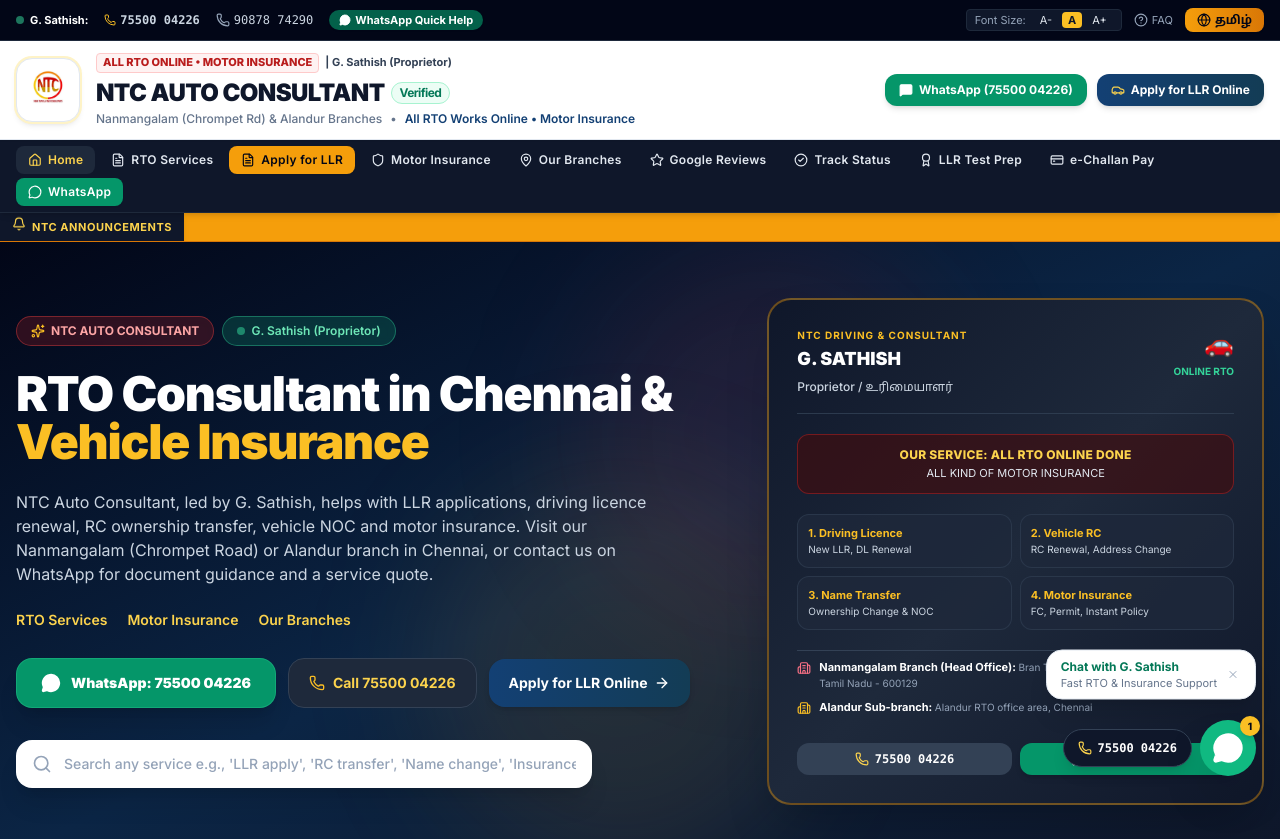
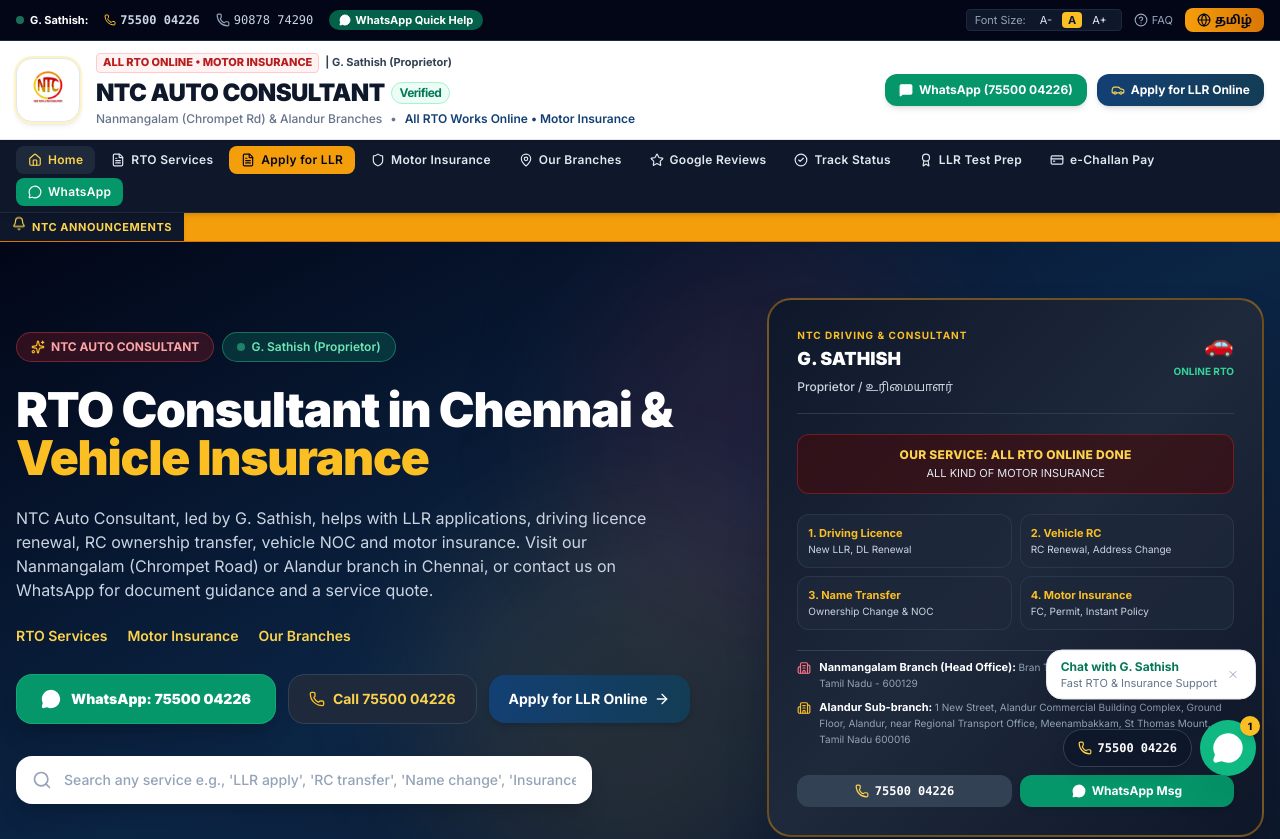
Before and after one commit to gokulcse123/RTO-Consultant-project, a React (Vite) app: page / in a window 1280 px wide. Shown: the top 839 px of the page. Built offline with nearby package versions, Linux system fonts and the light colour scheme.

Commit message:
Add confirmed Alandur branch address and Google Maps link

```diff
--- a/index.html
+++ b/index.html
@@ -100,15 +100,17 @@
           "@type": "LocalBusiness",
           "@id": "https://ntcautoconsultant.in/#alandur-business",
           "name": "NTC Auto Consultant - Alandur Sub-branch",
-          "description": "Sub-branch in the Alandur RTO office area. Call for directions before visiting.",
+          "description": "Alandur sub-branch at 1 New Street, Alandur Commercial Building Complex, Ground Floor, near Regional Transport Office.",
           "url": "https://ntcautoconsultant.in/#branch-alandur",
           "parentOrganization": { "@id": "https://ntcautoconsultant.in/#business" },
           "image": "https://ntcautoconsultant.in/ntc.webp",
           "telephone": "+917550004226",
           "address": {
             "@type": "PostalAddress",
-            "addressLocality": "Alandur, Chennai",
+            "streetAddress": "1 New Street, Alandur Commercial Building Complex, Ground Floor, near Regional Transport Office",
+            "addressLocality": "Alandur, Meenambakkam, St Thomas Mount",
             "addressRegion": "Tamil Nadu",
+            "postalCode": "600016",
             "addressCountry": "IN"
           },
           "openingHoursSpecification": [
--- a/scripts/check-seo.mjs
+++ b/scripts/check-seo.mjs
@@ -36,8 +36,10 @@ const headOffice = businesses.find(item => item['@id'] === `${canonical}#busines
 assert.equal(headOffice.address.streetAddress, 'Bran Tea, Chromepet Road, Nanmangalam');
 assert.equal(headOffice.address.postalCode, '600129');
 const subBranch = businesses.find(item => item['@id'] === `${canonical}#alandur-business`);
-assert.equal(subBranch.address.addressLocality, 'Alandur, Chennai');
-assert.ok(!subBranch.address.streetAddress && !subBranch.address.postalCode, 'Do not invent an exact Alandur address');
+assert.equal(subBranch.address.addressLocality, 'Alandur, Meenambakkam, St Thomas Mount');
+assert.equal(subBranch.address.streetAddress, '1 New Street, Alandur Commercial Building Complex, Ground Floor, near Regional Transport Office');
+assert.equal(subBranch.address.postalCode, '600016');
+assert.ok(html.includes('NTC%20Auto%20Consultant%2C%201%20New%20Street%2C%20Alandur%20Commercial%20Building%20Complex'), 'Alandur Maps link must search the supplied business address');
 assert.ok(html.includes('W5QC%2BHXH'), 'Maps query must preserve the plus code');
 assert.ok(!/Puthu Street|Commercial Complex|61\/2B/.test(html), 'Outdated branch addresses must not be published');
 assert.ok(businesses.every(item => !item.aggregateRating), 'Do not add self-serving review rich-result markup');
--- a/src/data/mockData.js
+++ b/src/data/mockData.js
@@ -69,13 +69,13 @@ export const ntcBranches = [
     id: "alandur",
     titleEn: "Alandur Sub-branch",
     titleTa: "ஆலந்தூர் துணைக் கிளை",
-    addressEn: "Alandur RTO office area, Chennai",
-    addressTa: "ஆலந்தூர் RTO அலுவலகப் பகுதி, சென்னை",
-    landmarkEn: "Alandur RTO office area",
-    landmarkTa: "ஆலந்தூர் RTO அலுவலகப் பகுதி",
+    addressEn: "1 New Street, Alandur Commercial Building Complex, Ground Floor, Alandur, near Regional Transport Office, Meenambakkam, St Thomas Mount, Tamil Nadu 600016",
+    addressTa: "1 நியூ ஸ்ட்ரீட், ஆலந்தூர் கமர்ஷியல் பில்டிங் காம்ப்ளெக்ஸ், தரைத் தளம், ஆலந்தூர், வட்டாரப் போக்குவரத்து அலுவலகம் அருகில், மீனம்பாக்கம், செயின்ட் தாமஸ் மவுண்ட், தமிழ்நாடு 600016",
+    landmarkEn: "Near Regional Transport Office, Ground Floor",
+    landmarkTa: "வட்டாரப் போக்குவரத்து அலுவலகம் அருகில், தரைத் தளம்",
     phone1: "75500 04226",
     whatsapp: "7550004226",
-    mapQuery: null,
+    mapQuery: "NTC Auto Consultant, 1 New Street, Alandur Commercial Building Complex, Ground Floor, Alandur, near Regional Transport Office, Meenambakkam, St Thomas Mount, Tamil Nadu 600016",
     isHeadOffice: false
   }
 ];
--- a/src/data/translations.js
+++ b/src/data/translations.js
@@ -58,7 +58,7 @@ export const translations = {
       "NTC Consultant: New LLR & Driving Licences processed online without hassle. Call 75500 04226.",
       "Vehicle RC Transfer, Address Change & Hypothecation Cancellation (HP Cancel) done fast.",
       "Instant 2-Wheeler & 4-Wheeler Insurance Renewal with Top Insurers: Digit, Shriram, New India, HDFC ERGO.",
-      "Head office: Bran Tea, Chromepet Road, Nanmangalam. Sub-branch: Alandur RTO office area. Call for directions.",
+      "Head office: Bran Tea, Chromepet Road, Nanmangalam. Sub-branch: 1 New Street, Alandur Commercial Building Complex, Ground Floor, near Regional Transport Office.",
       "e-Challan payment & Fitness Certificate (FC) / Permit services done with lowest service charges.",
     ],
 
@@ -205,7 +205,7 @@ export const translations = {
       "NTC கன்சல்டன்ட்: புதிய LLR & ஓட்டுநர் உரிமம் நேரில் அலையாமல் விரைவாகப் பெறலாம். தொடர்பு: 75500 04226.",
       "வாகன RC பெயர் மாற்றம் (உரிமையாளர் மாற்றம்), முகவரி மாற்றம் & வங்கி HP கேன்சல் செய்து தரப்படும்.",
       "இருசக்கர மற்றும் நான்கு சக்கர வாகனங்களுக்கான இன்சூரன்ஸ் உடனடி பாலிசி: Digit, Shriram, New India, HDFC ERGO.",
-      "தலைமை அலுவலகம்: Bran Tea, குரோம்பேட்டை சாலை, நன்மங்கலம். துணைக் கிளை: ஆலந்தூர் RTO அலுவலகப் பகுதி. வழியறிய அழைக்கவும்.",
+      "தலைமை அலுவலகம்: Bran Tea, குரோம்பேட்டை சாலை, நன்மங்கலம். துணைக் கிளை: 1 நியூ ஸ்ட்ரீட், ஆலந்தூர் கமர்ஷியல் பில்டிங் காம்ப்ளெக்ஸ், தரைத் தளம், வட்டாரப் போக்குவரத்து அலுவலகம் அருகில்.",
       "போக்குவரத்து e-சலான் அபராதம் செலுத்துதல், வாகன தகுதிச் சான்றிதழ் (FC) & பெர்மிட் மிகக் குறைந்த கட்டணத்தில்.",
     ],
 
```
Also changed, not shown: 1 other file (tests, documents, lock files or other folders).
